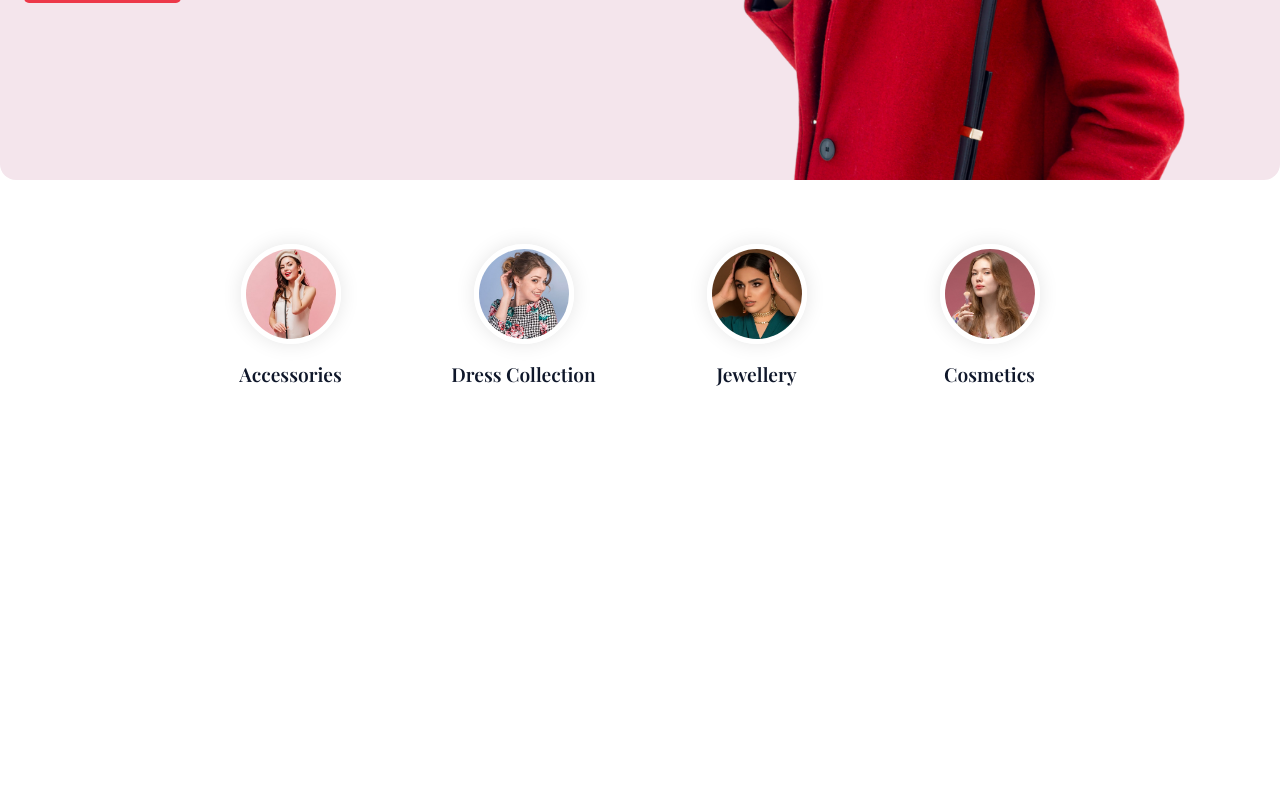
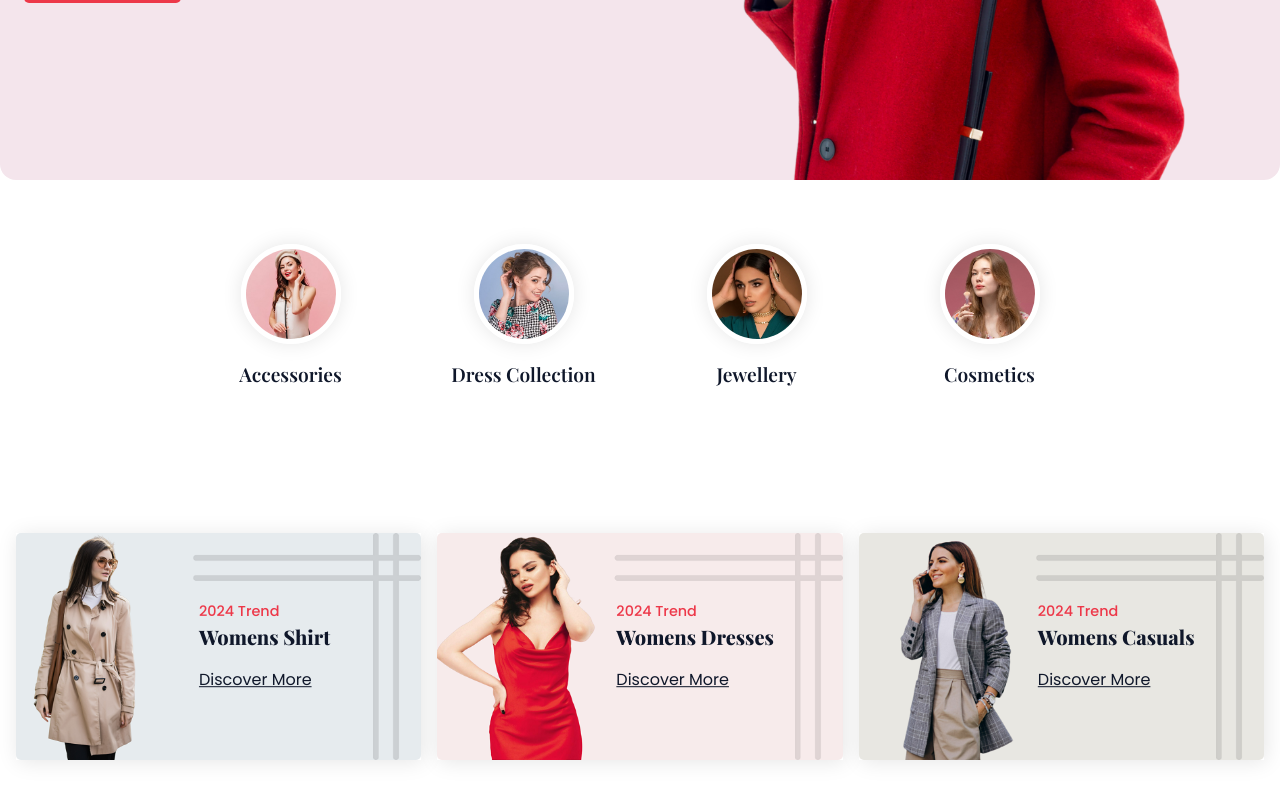
Before and after one commit to BuliDev/ecommerce-website, a React (Vite) app in the folder frontend/: page / in a window 1280 px wide. Shown: the part 582-1382 px from the top of the page. Before the commit the page ends 1035 px from the top, so only its background shows below. Built offline with nearby package versions, Linux system fonts and the light colour scheme.

Commit message:
Add HeroSection component

```diff
--- a/frontend/src/App.css
+++ b/frontend/src/App.css
@@ -179,6 +179,47 @@
   color: var(--text-dark);
 }
 
+.hero-container {
+  display: grid;
+  grid-template-columns: repeat(3, 1fr);
+  gap: 1rem;
+}
+
+.hero-card {
+  position: relative;
+  box-shadow: 2px 2px 20px rgba(0, 0, 0, 0.1);
+}
+
+.hero-card img {
+  border-radius: 5px;
+}
+
+.hero-content {
+  position: absolute;
+  top: 50%;
+  left: 50%;
+  transform: translate(-15%, -50%);
+}
+
+.hero-content p {
+  font-size: 0.9rem;
+  font-weight: 500;
+  color: var(--primary-color);
+}
+
+.hero-content h4 {
+  margin-bottom: 1rem;
+  font-size: 1.25rem;
+  font-weight: 800;
+  font-family: var(--header-font);
+  color: var(--text-dark);
+}
+
+.hero-content a {
+  color: var(--text-dark);
+  text-decoration: underline;
+}
+
 
 @media (width < 900px) {
   .nav-links {
@@ -202,10 +243,18 @@
     grid-template-columns: repeat(3, 1fr);
     gap: 1rem;
   }
+
+  .hero-container {
+    grid-template-columns: repeat(2, 1fr);
+  }
 }
 
 @media (width < 600px) {
   .product-grid {
     grid-template-columns: repeat(2, 1fr);
   }
+
+  .hero-container {
+    grid-template-columns: repeat(1, 1fr);
+  }
 }
--- /dev/null
+++ b/frontend/src/pages/home/HeroSection.jsx
@@ -0,0 +1,47 @@
+import React from 'react'
+
+import card1 from '../../assets/card-1.png'
+import card2 from '../../assets/card-2.png'
+import card3 from '../../assets/card-3.png'
+
+const cards = [
+    {
+        id: 1,
+        image: card1,
+        trend: '2024 Trend',
+        title: 'Womens Shirt',
+    },
+    {
+        id: 2,
+        image: card2,
+        trend: '2024 Trend',
+        title: 'Womens Dresses',
+    },
+    {
+        id: 3,
+        image: card3,
+        trend: '2024 Trend',
+        title: 'Womens Casuals',
+    }
+]
+
+const HeroSection = () => {
+  return (
+    <section className='section-container hero-container'>
+        {
+            cards.map((card) => (
+                <div key={card.id} className='hero-card'>
+                    <img src={card.image} alt="" />
+                    <div className='hero-content'>
+                        <p>{card.trend}</p>
+                        <h4>{card.title}</h4>
+                        <a href="#">Discover More</a>
+                    </div>
+                </div>
+            ))
+        }
+    </section>
+  )
+}
+
+export default HeroSection
--- a/frontend/src/pages/home/Home.jsx
+++ b/frontend/src/pages/home/Home.jsx
@@ -1,12 +1,14 @@
 import React from 'react'
 import Banner from './Banner'
 import Categories from './Categories'
+import HeroSection from './HeroSection'
 
 const Home = () => {
   return (
     <>
         <Banner />
         <Categories />
+        <HeroSection />
     </>
   )
 }
```
